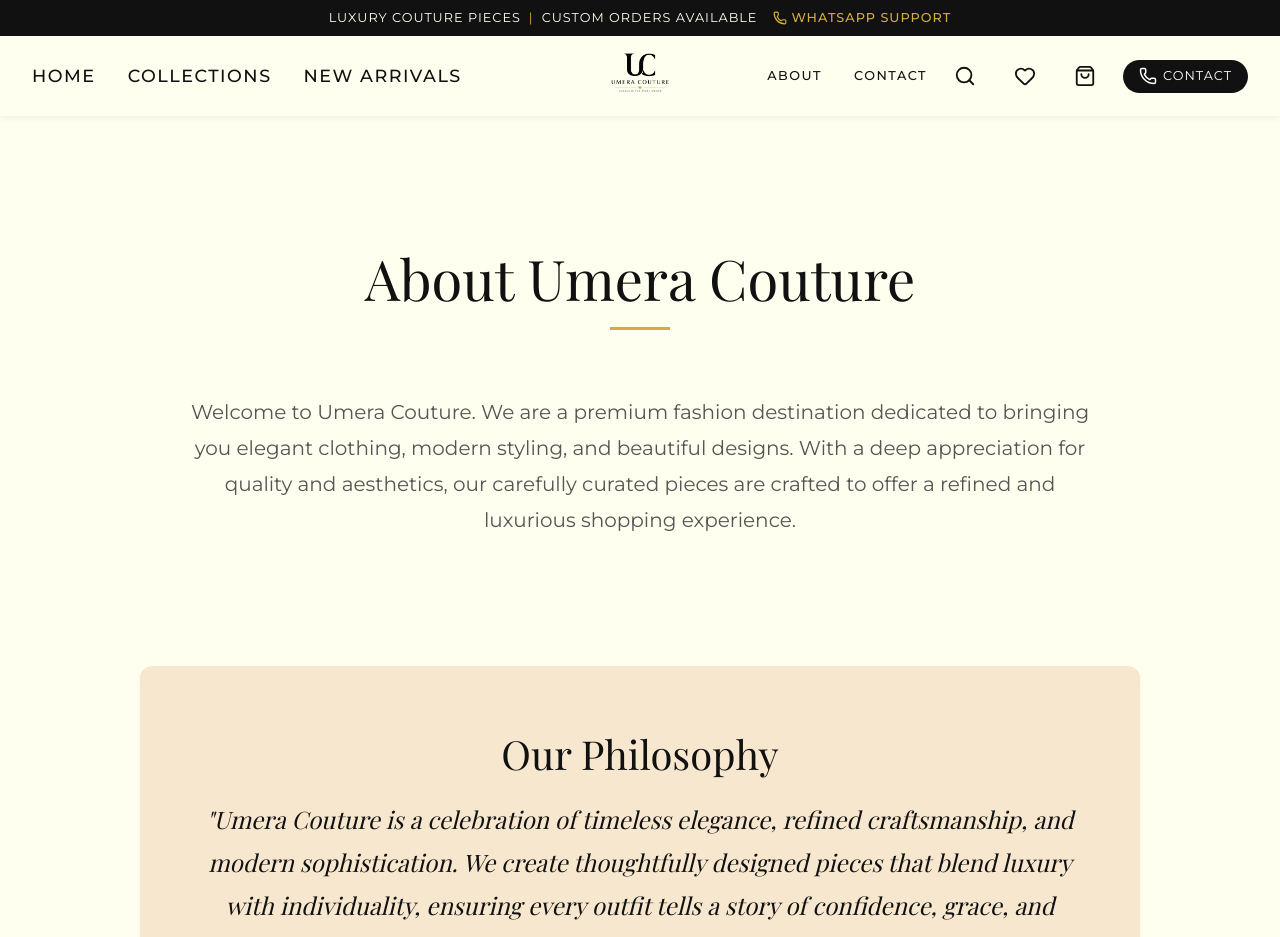
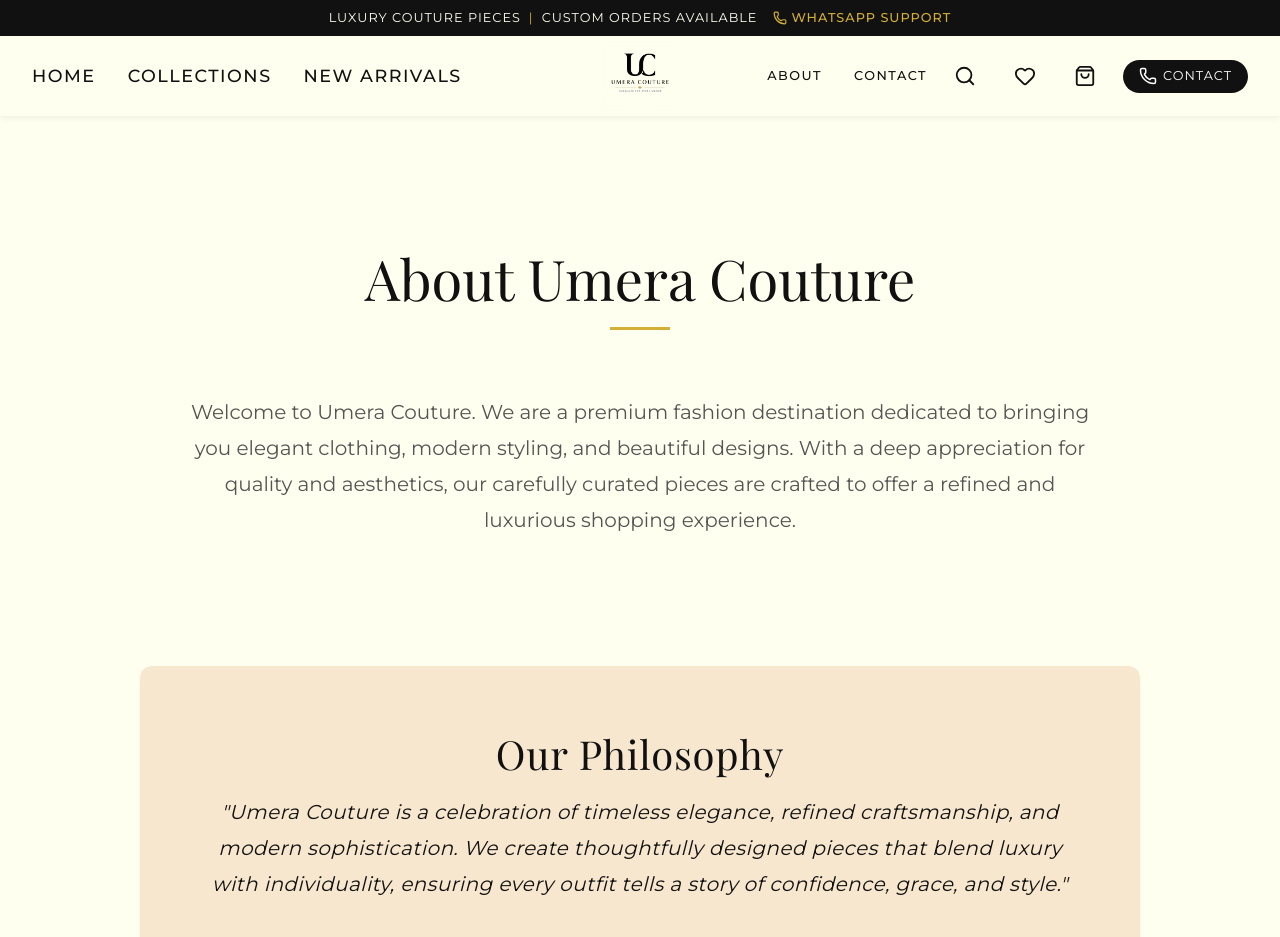
Before and after one commit to faizan1405/UmeraCourtue, a Next.js app: page /about in a window 1280 px wide. Shown: the top 937 px of the page. Built offline with nearby package versions, Linux system fonts and the light colour scheme; no server answers; the database is empty.

Commit message:
feat: add About Us page with brand philosophy and feature highlights

```diff
--- a/src/app/(site)/about/page.jsx
+++ b/src/app/(site)/about/page.jsx
@@ -39,13 +39,20 @@
         boxShadow: 'var(--shadow-sm)',
         textAlign: 'center'
       }}>
-        <h2 style={{ fontSize: '2.5rem', marginBottom: '20px' }}>Our Philosophy</h2>
+        <h2 style={{
+          fontSize: 'clamp(2rem, 5vw, 2.5rem)',
+          marginBottom: 'var(--spacing-md)',
+          fontWeight: 400,
+          letterSpacing: '0.02em'
+        }}>Our Philosophy</h2>
         <p style={{
-          fontSize: '1.5rem',
-          fontFamily: 'var(--font-heading)',
+          fontSize: 'clamp(1.1rem, 3vw, 1.25rem)',
+          fontFamily: 'var(--font-body)',
           fontStyle: 'italic',
           color: 'var(--color-text)',
-          lineHeight: '1.8'
+          lineHeight: '1.8',
+          letterSpacing: '0.02em',
+          fontWeight: 400
         }}>
           {s.aboutText || '"Umera Couture is a celebration of timeless elegance and modern sophistication. We believe in creating thoughtfully designed pieces that blend luxury with individuality, ensuring every outfit inspires confidence, grace, and effortless style."'}
         </p>
```
